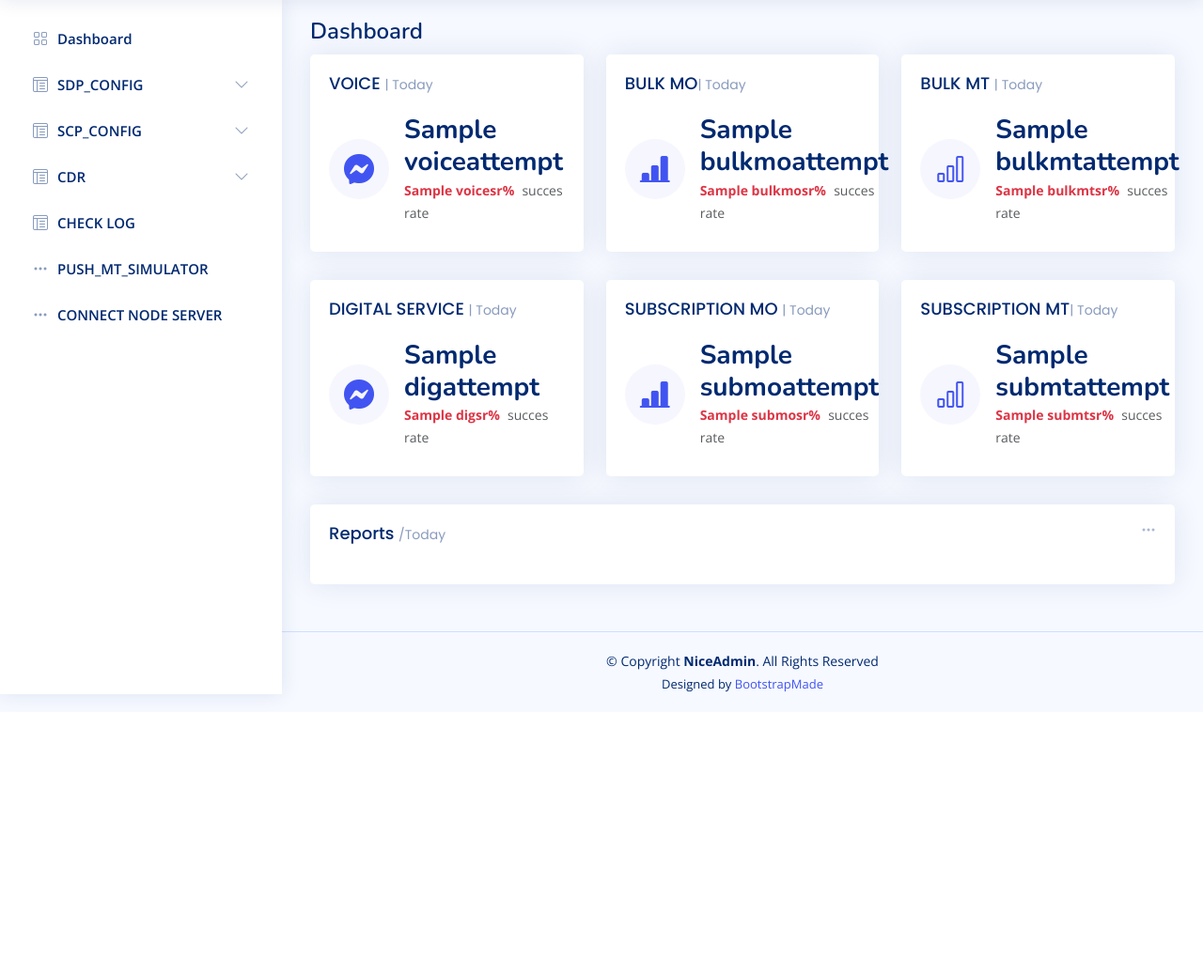
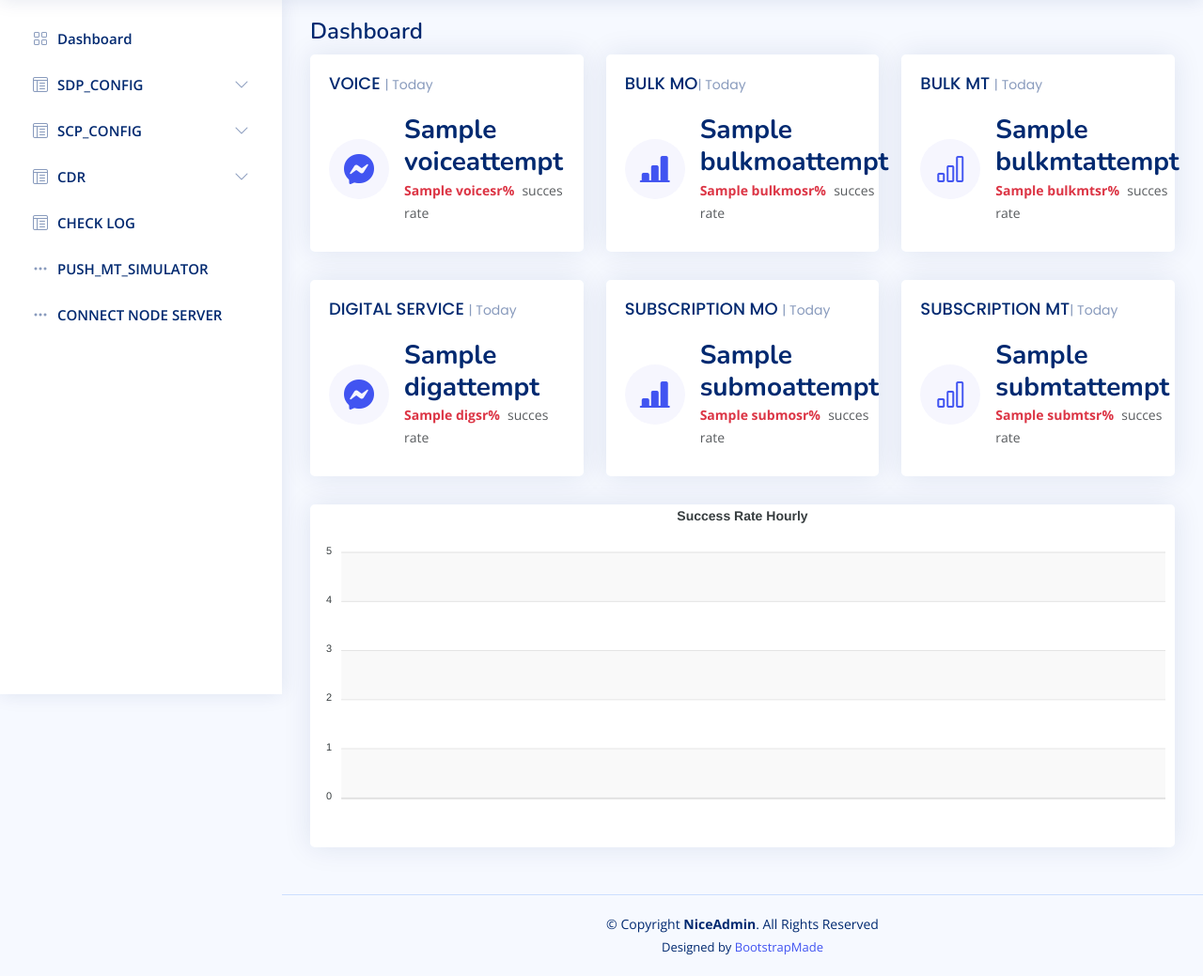
Before and after one commit to gendutkiy34/project_sdpscptools, a Flask app: template templates/homenew.html in a window 1280 px wide. Shown: the part 61-1100 px from the top of the page at 94% size. Before the commit the page ends 811 px from the top, so only its background shows below. Run offline with Flask 3, Linux system fonts and the light colour scheme; the template is opened without the code that fills it: most values are stand-ins (such as "Sample title", 1, 10 or a date in 2020); some libraries are stand-ins or nearby versions.

Commit message:
add apex chart in homenew

```diff
--- a/templates/homenew.html
+++ b/templates/homenew.html
@@ -148,69 +148,61 @@
     <div class="col-12">
       <div class="card">
 
-        <div class="filter">
-          <a class="icon" href="#" data-bs-toggle="dropdown"><i class="bi bi-three-dots"></i></a>
-          <ul class="dropdown-menu dropdown-menu-end dropdown-menu-arrow">
-            <li class="dropdown-header text-start">
-              <h6>Filter</h6>
-            </li>
-
-            <li><a class="dropdown-item" href="#">Today</a></li>
-            <li><a class="dropdown-item" href="#">This Month</a></li>
-            <li><a class="dropdown-item" href="#">This Year</a></li>
-          </ul>
-        </div>
-
-        <div class="card-body">
-          <h5 class="card-title">Reports <span>/Today</span></h5>
-
         <!-- Line Chart -->
-          <div id="reportsChart"></div>
+        <div id="lineChart"></div>
 
         <script>
           document.addEventListener("DOMContentLoaded", () => {
-              new ApexCharts(document.querySelector("#reportsChart"), {
+            new ApexCharts(document.querySelector("#lineChart"), {
               series: [{
-                  name: 'Sales',
-                  data: [31, 40, 28, 51, 42, 82, 56],
-                }, {
-                  name: 'Revenue',
-                  data: [11, 32, 45, 32, 34, 52, 41]
-                }, {
-                  name: 'Customers',
-                  data: [15, 11, 32, 18, 9, 24, 11]
+                name: "voice",
+                data: {{ listvoice |tojson }}
+              },
+              {
+                name: "bulk mo",
+                data: {{ listbmosr |tojson }}
+              },
+              {
+                name: "bulk mt",
+                data: {{ listbmtsr |tojson }}
+              },
+              {
+                name: "digital service",
+                data: {{ listdigsr |tojson }}
               }],
+              legend: {
+                show: true,
+                position: 'bottom'
+              },
+              markers: {
+                size: 2,
+              },
+              title: {
+                text: "Success Rate Hourly",
+                align: 'center'
+              },
               chart: {
                 height: 350,
-                  type: 'area',
-                  toolbar: {
-                    show: false
-                  },
-                },
-                markers: {
-                  size: 4
-                },
-                colors: ['#4154f1', '#2eca6a', '#ff771d'],
-                fill: {
-                  type: "gradient",
-                  gradient: {
-                    shadeIntensity: 1,
-                    opacityFrom: 0.3,
-                    opacityTo: 0.4,
-                    stops: [0, 90, 100]
+                type: 'line',
+                zoom: {
+                  enabled: false
                 }
               },
               dataLabels: {
                 enabled: false
               },
               stroke: {
-                  curve: 'smooth',
-                  width: 2
+                width:3,
+                curve: 'smooth'
+              },
+              grid: {
+                row: {
+                  colors: ['#f3f3f3', 'transparent'], // takes an array which will be repeated on columns
+                  opacity: 0.5
+                },
               },
               xaxis: {
-                  type: 'datetime',
-                  categories: ["2018-09-19T00:00:00.000Z", "2018-09-19T01:30:00.000Z", "2018-09-19T02:30:00.000Z", "2018-09-19T03:30:00.000Z", "2018-09-19T04:30:00.000Z", "2018-09-19T05:30:00.000Z", "2018-09-19T06:30:00.000Z"]
-                }
+                categories: {{ listhour |tojson }},
               }
             }).render();
           });
```
Also changed, not shown: sql/bulkservicetoday.sql (added, +22 -0 lines), sql/digitalservicetoday.sql (added, +18 -0 lines). Lines whose indentation alone changed are shown as unchanged.
